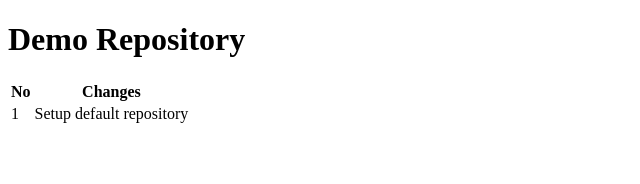
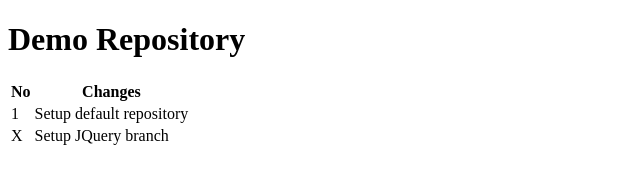
Before and after one commit to rohitsondigala/demo-repository, a plain HTML site: page index.html in a window 1280 px wide. Shown: the whole page, without its empty margins (0-640 px from the left). Drawn offline with nearby package versions, Linux system fonts and the light colour scheme.

Commit message:
setup log in table

```diff
--- a/index.html
+++ b/index.html
@@ -21,6 +21,10 @@
                 <td scope="row">1</td>
                 <td>Setup default repository</td>
             </tr>
+            <tr>
+                <td>X</td>
+                <td>Setup JQuery branch</td>
+            </tr>
         </tbody>
     </table>
 
```
